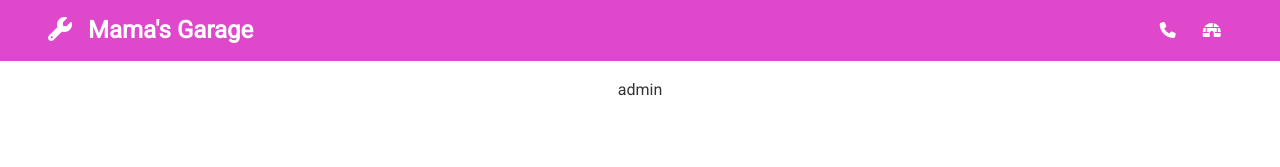
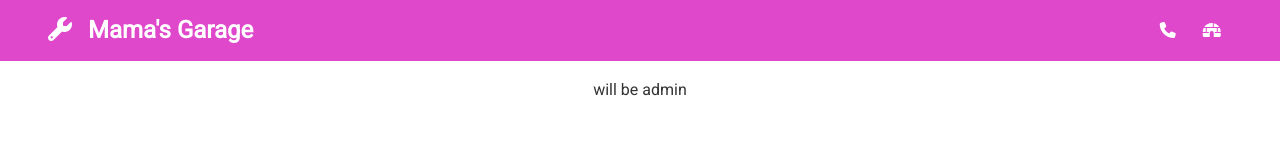
Before and after one commit to amabelleS/Garage-react, a React (Create React App) app: page /admin in a window 1280 px wide. Shown: the top 167 px of the page. Built offline with nearby package versions, Linux system fonts and the light colour scheme.

Commit message:
checking deployment

```diff
--- a/src/Components/FixInfo.js
+++ b/src/Components/FixInfo.js
@@ -4,7 +4,7 @@ import React from "react";
 export default function FixInfo({ id, cars }) {
   const fix = cars.find((car) => (car.id = id));
   console.log(fix);
-
+  // TO FIX!!
   return (
     <div className="btn">
       <p>{fix.id}</p>
--- a/src/Pages/Admin.js
+++ b/src/Pages/Admin.js
@@ -1,5 +1,5 @@
 import React from "react";
 
 export default function Admin() {
-  return <div>admin</div>;
+  return <div>will be admin</div>;
 }
```
